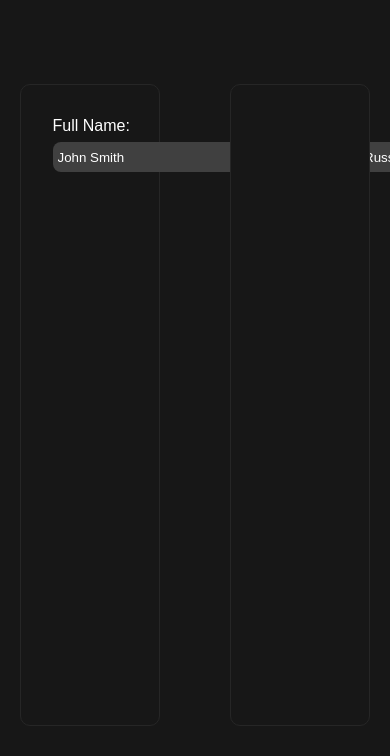
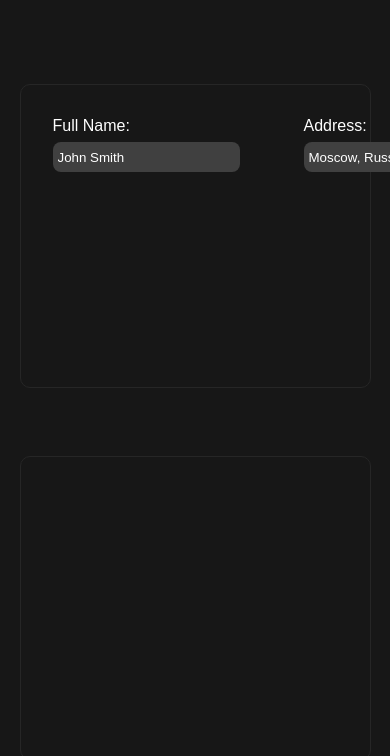
Before and after one commit to AkioKane/cv-application, a React (Vite) app: page / in a window 390 px wide. Shown: the top 756 px of the page. Built offline with nearby package versions, Linux system fonts and the light colour scheme.

Commit message:
resize containers

```diff
--- a/src/styles/App.css
+++ b/src/styles/App.css
@@ -5,7 +5,7 @@
 
 .app {
   display: flex;
-  gap: 20%;
+  gap: 10%;
   width: 90vw;
   height: 80vh;
   font-family: sans-serif;
@@ -45,3 +45,14 @@ form {
   grid-template-columns: 1fr 1fr;
   width: 100%;
 }
+
+@media (max-width: 1200px) {
+  .app {
+    flex-direction: column;
+  }
+
+  .sidebar,
+  .resume {
+    width: 100%;
+  }
+}
```
